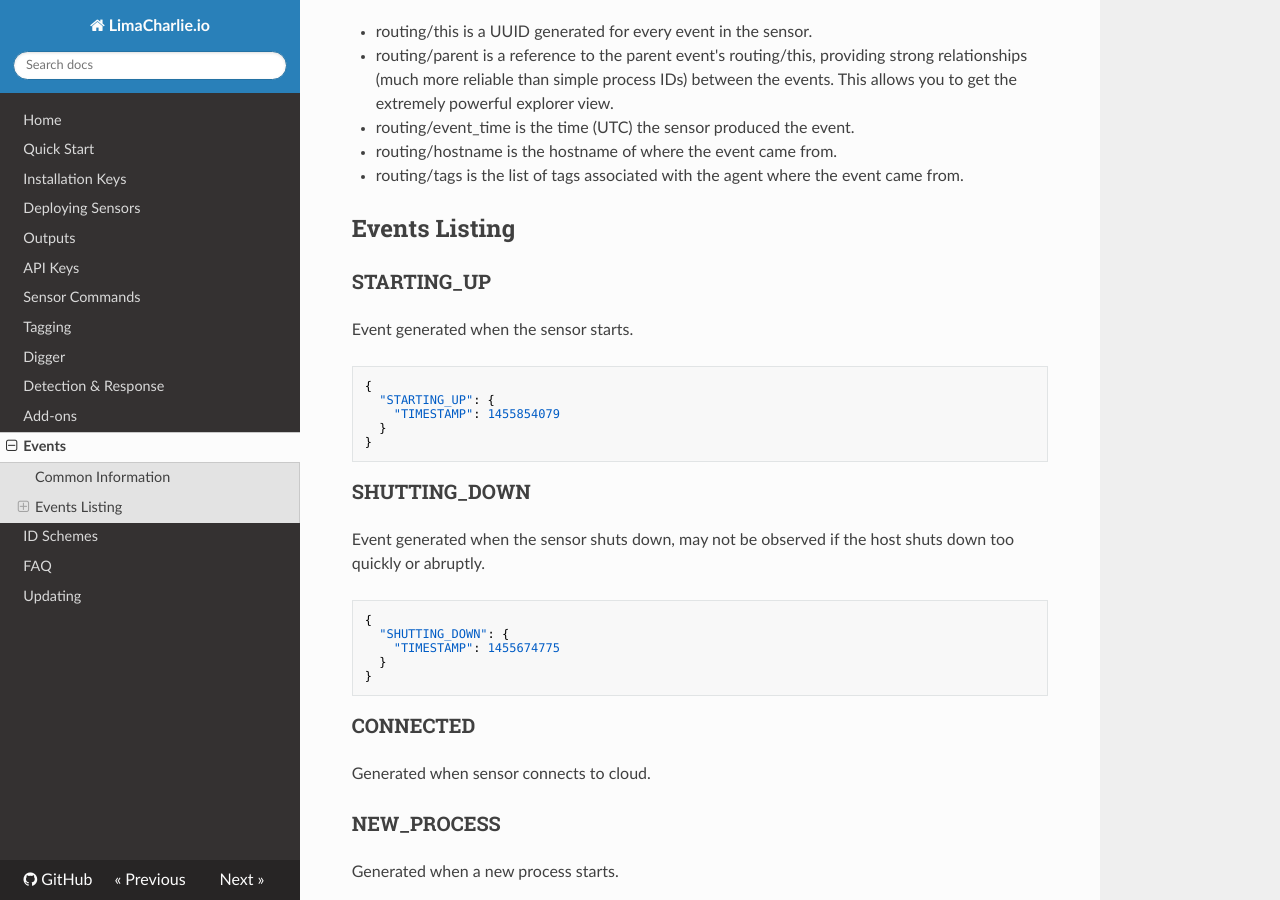
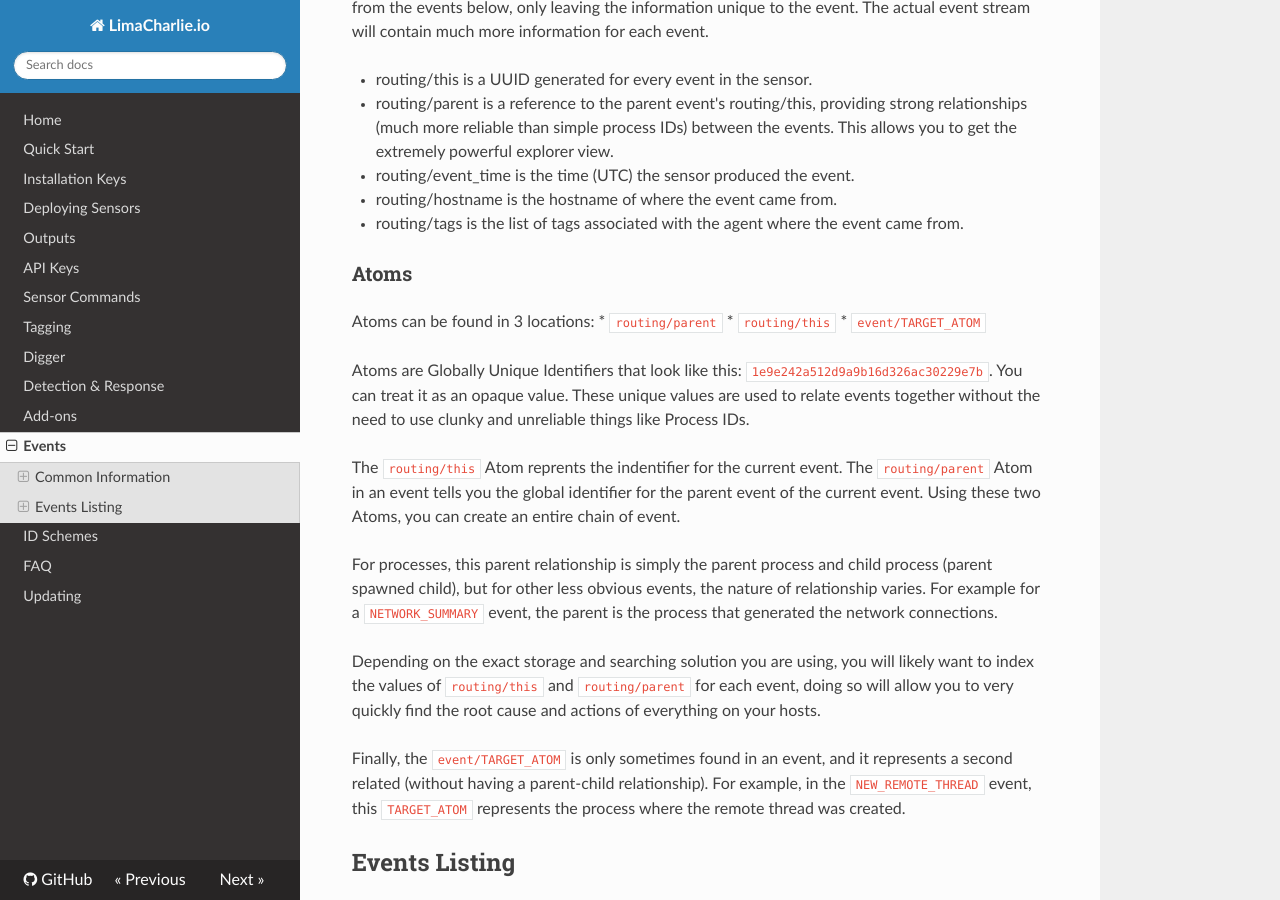
Before and after one commit to refractionPOINT/lce_doc, an MkDocs documentation site: the page built from docs/events.md, in a window 1280 px wide and 900 px high, scrolled down 1540 px. Built offline with MkDocs 1.6.1, drawn with Linux system fonts in a browser that asks for light colours; nearby versions of some CDN libraries; old or Windows-style settings are respelled for this version of MkDocs.

Commit message:
Adding bit of doc about Atoms.

```diff
--- a/docs/events.md
+++ b/docs/events.md
@@ -15,6 +15,27 @@ between the events. This allows you to get the extremely powerful explorer view.
 * routing/event_time is the time (UTC) the sensor produced the event.
 * routing/hostname is the hostname of where the event came from.
 * routing/tags is the list of tags associated with the agent where the event came from.
+
+### Atoms
+Atoms can be found in 3 locations:
+* `routing/parent`
+* `routing/this`
+* `event/TARGET_ATOM`
+
+Atoms are Globally Unique Identifiers that look like this: `1e9e242a512d9a9b16d326ac30229e7b`. You can treat it as an opaque value. These unique values
+are used to relate events together without the need to use clunky and unreliable things like Process IDs.
+
+The `routing/this` Atom reprents the indentifier for the current event. The `routing/parent` Atom in an event tells you the global identifier for the
+parent event of the current event. Using these two Atoms, you can create an entire chain of event.
+
+For processes, this parent relationship is simply the parent process and child process (parent spawned child), but for other less obvious events, the
+nature of relationship varies. For example for a `NETWORK_SUMMARY` event, the parent is the process that generated the network connections.
+
+Depending on the exact storage and searching solution you are using, you will likely want to index the values of `routing/this` and `routing/parent` for
+each event, doing so will allow you to very quickly find the root cause and actions of everything on your hosts.
+
+Finally, the `event/TARGET_ATOM` is only sometimes found in an event, and it represents a second related (without having a parent-child relationship). For
+example, in the `NEW_REMOTE_THREAD` event, this `TARGET_ATOM` represents the process where the remote thread was created.
 
 ## Events Listing
 
```
